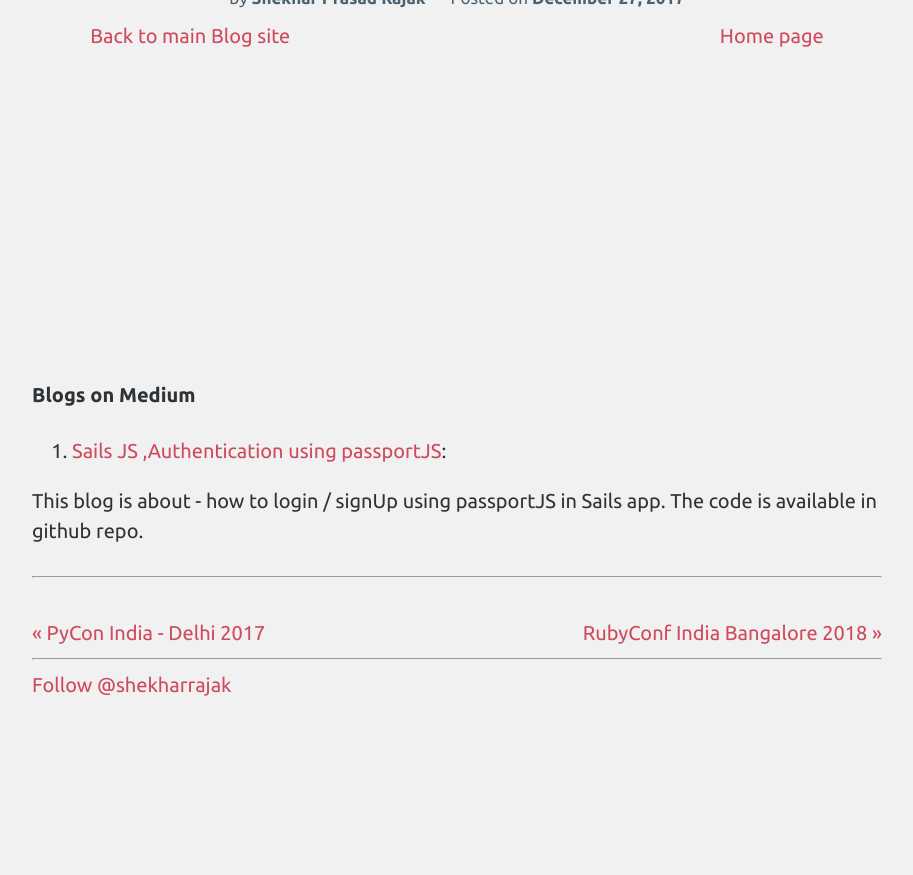
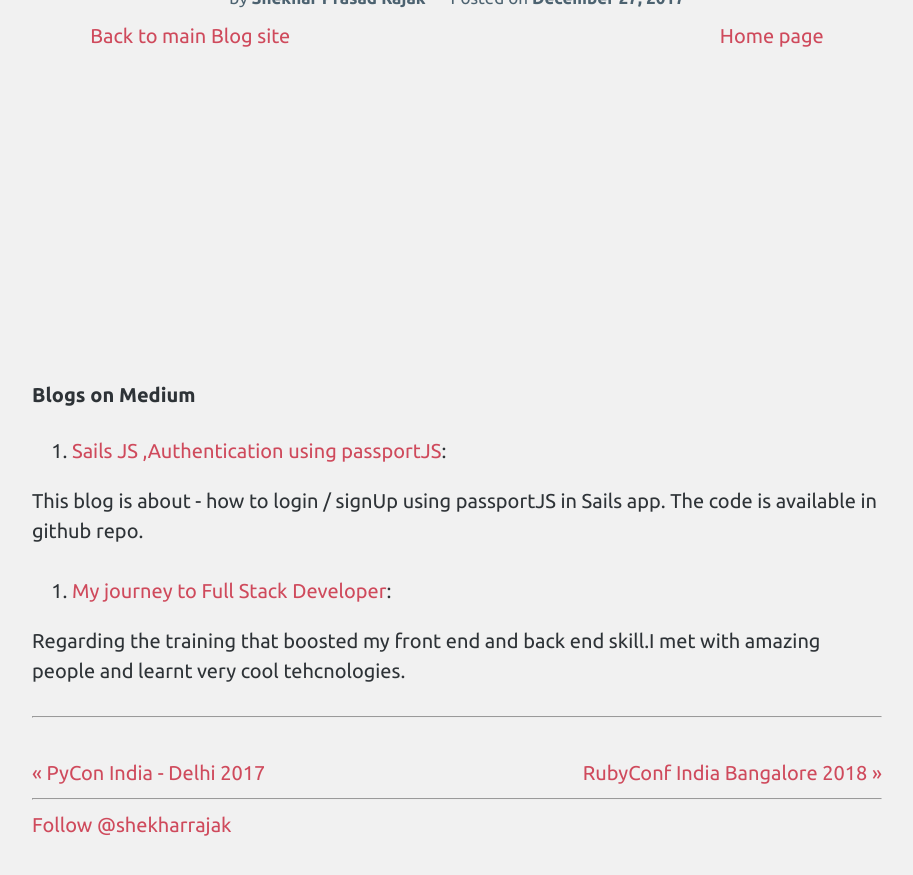
Before and after one commit to Shekharrajak/shekharrajak.github.io, a Jekyll site: the page built from _posts/other_posts/2017-12-27-Blogs-on-Medium.md, in a window 1280 px wide and 900 px high, scrolled down 667 px. Shown: the top 875 px of the window, without its empty margins (183-1096 px from the left). Built offline with Jekyll 4.4.1, drawn with Linux system fonts in a browser that asks for light colours; nearby versions of some CDN libraries; comment, search, counter and statistics services are not loaded; before the commit the page ends 1427 px from its top, so only the background shows below that.

Commit message:
My journey to Full Stack Developer blog added

```diff
--- a/_posts/other_posts/2017-12-27-Blogs-on-Medium.md
+++ b/_posts/other_posts/2017-12-27-Blogs-on-Medium.md
@@ -23,5 +23,9 @@ tags:
 
 This blog is about - how to login / signUp using passportJS in Sails app. The code is available in github repo.
 
+2. [My journey to Full Stack Developer](https://medium.com/@Shekharrajak/my-full-stack-developer-journey-bccd4d666a00):
+
+Regarding the training that boosted my front end and back end skill.I met with amazing people and learnt very cool tehcnologies.
+
 
 -------------------------------------------------
```
